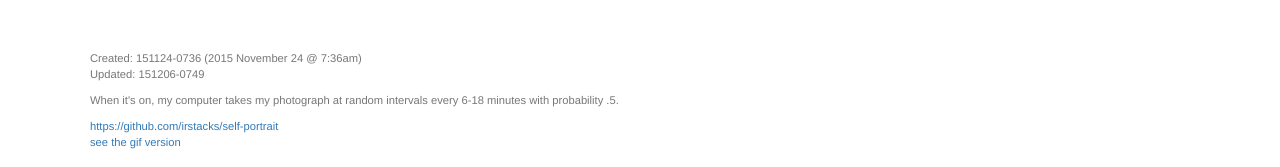
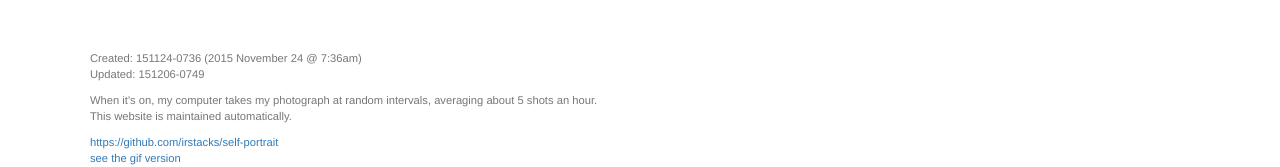
Before and after one commit to irstacks/is-art, a website: page app/index.html in a window 1280 px wide. Shown: the top 167 px of the page. Drawn offline with nearby package versions, Linux system fonts and the light colour scheme; some packages are replaced by stand-ins of ours; files that its build step writes are made by us from their sources.

Commit message:
note website maintained auto

```diff
--- a/app/views/self-portrait.html
+++ b/app/views/self-portrait.html
@@ -6,7 +6,8 @@
       Updated: {{ last | FileNameTime }}
     </p>
     <p class="text-muted">
-      When it's on, my computer takes my photograph at random intervals every 6-18 minutes with probability .5.
+      When it's on, my computer takes my photograph at random intervals, averaging about 5 shots an hour.  <br>
+      This website is maintained automatically.
     </p>
 
     <p class="text-muted">
```
